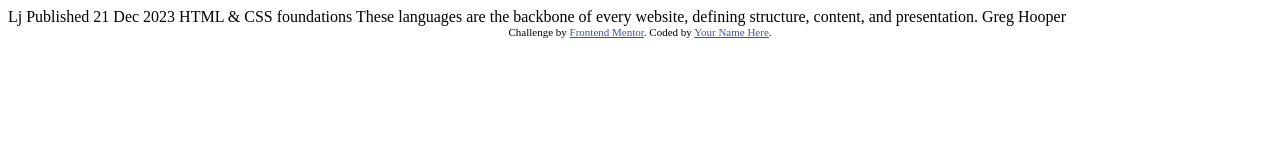
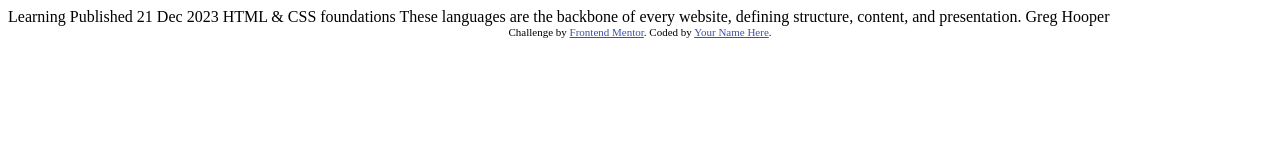
Before and after one commit to Keeththi2003/FronendMentor-Challenges, a plain HTML site: page blog-preview-card-main/index.html in a window 1280 px wide. Drawn offline with Linux system fonts and the light colour scheme.

Commit message:
lj to Learning

```diff
--- a/blog-preview-card-main/index.html
+++ b/blog-preview-card-main/index.html
@@ -16,7 +16,7 @@
 </head>
 <body>
 
-  Lj
+  Learning
 
   Published 21 Dec 2023
 
```
Also changed, not shown: blog-preview-card-main/css/style.css (added).
